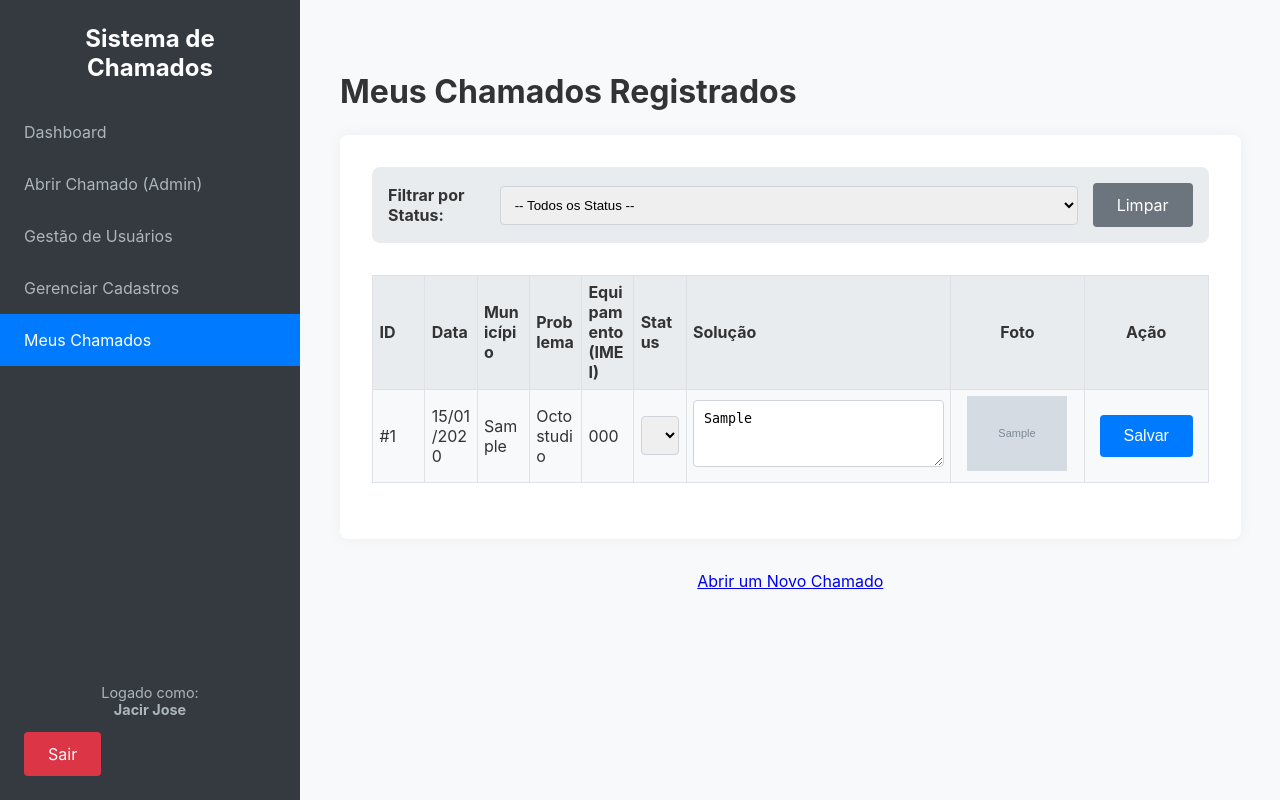
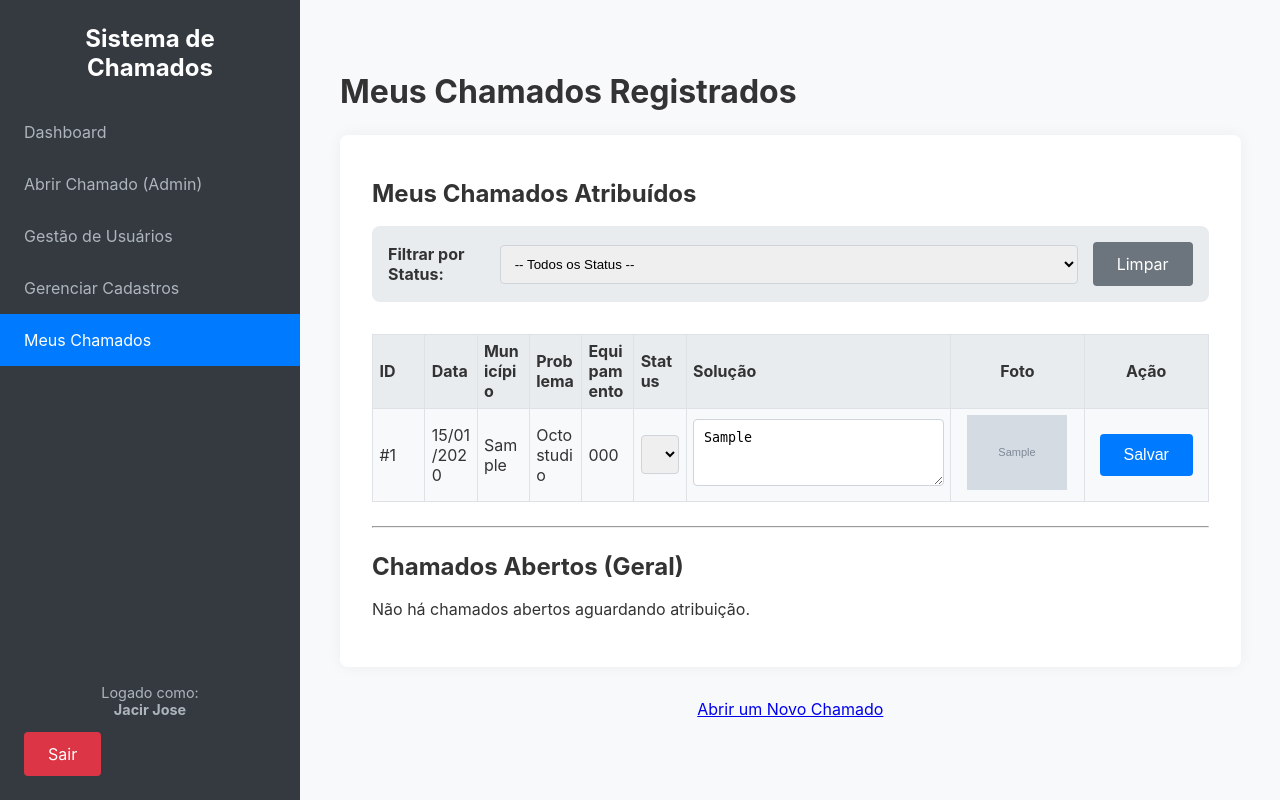
Before and after one commit to jacirjl/chamados, a Flask app: page /meus_chamados in a window 1280 px wide. Run offline with Flask 3, Linux system fonts and the light colour scheme; a user stored in the database is signed in; data comes from the database, SQL or seed files in the repository; both versions use the stored data as it was after the commit; tables that the repository leaves empty hold one stand-in row (values such as "Sample post"); grey boxes marked "Sample" are stand-in pictures.

```diff
--- a/app.py
+++ b/app.py
@@ -78,8 +78,11 @@ def index():
         return redirect(url_for('dashboard'))
 
     db = get_db()
-    equipamentos = db.execute('SELECT * FROM equipamentos WHERE municipio = ? AND situacao NOT IN (?, ?, ?)',
-                              (g.user['municipio'], 'Perdido', 'Roubado', 'Danificado')).fetchall()
+    # ALTERAÇÃO AQUI: Removemos o filtro de situação
+    equipamentos = db.execute(
+        'SELECT * FROM equipamentos WHERE municipio = ?',
+        (g.user['municipio'],)
+    ).fetchall()
     tipos_problema = db.execute('SELECT * FROM tipos_problema ORDER BY nome').fetchall()
     db.close()
 
@@ -98,8 +101,11 @@ def abrir_chamado_admin():
 
     equipamentos = []
     if municipio_selecionado:
-        equipamentos = db.execute('SELECT * FROM equipamentos WHERE municipio = ? AND situacao NOT IN (?, ?, ?)',
-                                  (municipio_selecionado, 'Perdido', 'Roubado', 'Danificado')).fetchall()
+        # ALTERAÇÃO AQUI: Removemos o filtro de situação
+        equipamentos = db.execute(
+            'SELECT * FROM equipamentos WHERE municipio = ?',
+            (municipio_selecionado,)
+        ).fetchall()
 
     db.close()
     return render_template('chamado.html', equipamentos=equipamentos, tipos_problema=tipos_problema,
@@ -205,12 +211,11 @@ def submit_chamado():
 def meus_chamados():
     db = get_db()
     status_options = db.execute('SELECT * FROM status ORDER BY id').fetchall()
-
-    # Pega o filtro da URL, se existir (ex: /meus_chamados?status=2)
     status_filter_id = request.args.get('status', None, type=int)
 
-    query = """
-        SELECT c.id, c.timestamp, c.municipio, c.smartphone_imei, c.observacoes, c.foto, c.solucao, c.status_id,
+    base_query = """
+        SELECT c.id, c.timestamp, c.municipio, c.solicitante_email, c.smartphone_imei,
+               c.observacoes, c.foto, c.solucao, c.status_id, c.admin_responsavel_id,
                s.nome as status_nome,
                tp.nome as tipo_problema_nome
         FROM chamados c
@@ -218,31 +223,40 @@ def meus_chamados():
         JOIN tipos_problema tp ON c.tipo_problema_id = tp.id
     """
 
-    params = []
-    conditions = []
+    if g.user['is_admin']:
+        status_aberto_id_row = db.execute("SELECT id FROM status WHERE nome = 'Aberto'").fetchone()
+        status_aberto_id = status_aberto_id_row['id'] if status_aberto_id_row else 1
 
-    # Adiciona filtro por usuário (se não for admin)
-    if not g.user['is_admin']:
-        conditions.append("c.solicitante_email = ?")
-        params.append(g.user['email'])
+        params_atribuidos = [g.user['id']]
+        query_atribuidos_conditions = " WHERE c.admin_responsavel_id = ?"
+        if status_filter_id:
+            query_atribuidos_conditions += " AND c.status_id = ?"
+            params_atribuidos.append(status_filter_id)
 
-    # Adiciona filtro por status (se selecionado na URL)
-    if status_filter_id:
-        conditions.append("c.status_id = ?")
-        params.append(status_filter_id)
+        query_atribuidos = base_query + query_atribuidos_conditions + " ORDER BY c.timestamp DESC"
+        chamados_atribuidos = db.execute(query_atribuidos, tuple(params_atribuidos)).fetchall()
 
-    # Constrói a cláusula WHERE se houver condições
-    if conditions:
-        query += " WHERE " + " AND ".join(conditions)
+        query_gerais = f"{base_query} WHERE c.admin_responsavel_id IS NULL AND c.status_id = ? ORDER BY c.timestamp DESC"
+        chamados_gerais = db.execute(query_gerais, (status_aberto_id,)).fetchall()
 
-    query += " ORDER BY c.timestamp DESC"
+        db.close()
+        return render_template('meus_chamados.html',
+                               chamados_atribuidos=chamados_atribuidos,
+                               chamados_gerais=chamados_gerais,
+                               status_options=status_options,
+                               status_filter_id=status_filter_id)
+    else:
+        params = [g.user['email']]
+        query_conditions = " WHERE c.solicitante_email = ?"
+        if status_filter_id:
+            query_conditions += " AND c.status_id = ?"
+            params.append(status_filter_id)
 
-    todos_chamados = db.execute(query, tuple(params)).fetchall()
-    db.close()
-
-    # Passa o filtro de volta para o template para que ele possa manter o dropdown selecionado
-    return render_template('meus_chamados.html', chamados=todos_chamados, status_options=status_options,
-                           status_filter_id=status_filter_id)
+        query = base_query + query_conditions + " ORDER BY c.timestamp DESC"
+        todos_chamados = db.execute(query, tuple(params)).fetchall()
+        db.close()
+        return render_template('meus_chamados.html', chamados=todos_chamados, status_options=status_options,
+                               status_filter_id=status_filter_id)
 
 
 @app.route('/uploads/<path:filename>')
@@ -262,6 +276,26 @@ def update_chamado(chamado_id):
     db.commit()
     db.close()
     flash(f'Chamado #{chamado_id} atualizado com sucesso!', 'success')
+    return redirect(url_for('meus_chamados'))
+
+
+@app.route('/chamado/capturar/<int:chamado_id>', methods=['POST'])
+@login_required
+@admin_required
+def capturar_chamado(chamado_id):
+    db = get_db()
+    status_em_andamento = db.execute("SELECT id FROM status WHERE nome = 'Em Andamento'").fetchone()
+    if not status_em_andamento:
+        flash('Status "Em Andamento" não encontrado no sistema.', 'danger')
+        return redirect(url_for('meus_chamados'))
+
+    db.execute(
+        'UPDATE chamados SET admin_responsavel_id = ?, status_id = ? WHERE id = ?',
+        (g.user['id'], status_em_andamento['id'], chamado_id)
+    )
+    db.commit()
+    db.close()
+    flash(f'Chamado #{chamado_id} capturado com sucesso!', 'success')
     return redirect(url_for('meus_chamados'))
 
 
--- a/database.py
+++ b/database.py
@@ -46,6 +46,7 @@ def setup_tables():
         must_reset_password BOOLEAN DEFAULT 1, is_admin BOOLEAN DEFAULT 0
     );
     ''')
+    print("Tabela 'users' criada/verificada.")
 
     cursor.execute('DROP TABLE IF EXISTS equipamentos')
     cursor.execute('''
@@ -71,8 +72,10 @@ def setup_tables():
         status_id INTEGER NOT NULL,
         foto TEXT,
         solucao TEXT,
+        admin_responsavel_id INTEGER,
         FOREIGN KEY (tipo_problema_id) REFERENCES tipos_problema (id),
-        FOREIGN KEY (status_id) REFERENCES status (id)
+        FOREIGN KEY (status_id) REFERENCES status (id),
+        FOREIGN KEY (admin_responsavel_id) REFERENCES users (id)
     );
     ''')
     print("Tabela 'chamados' atualizada/verificada.")
--- a/templates/meus_chamados.html
+++ b/templates/meus_chamados.html
@@ -16,6 +16,10 @@
         {% endif %}
     {% endwith %}
 
+    {% if user.is_admin %}
+        <div class="admin-chamados-section">
+            <h2>Meus Chamados Atribuídos</h2>
+
             <form method="get" class="filter-form">
                 <label for="status">Filtrar por Status:</label>
                 <select name="status" id="status" onchange="this.form.submit()">
@@ -29,53 +33,117 @@
                 <a href="{{ url_for('meus_chamados') }}" class="button-link" style="background-color: #6c757d;">Limpar</a>
             </form>
 
+            {% if chamados_atribuidos %}
+                <table>
+                    <thead>
+                        <tr>
+                            <th>ID</th><th>Data</th><th>Município</th><th>Problema</th><th>Equipamento</th><th>Status</th><th class="col-solucao">Solução</th><th class="col-foto">Foto</th><th class="col-acao">Ação</th>
+                        </tr>
+                    </thead>
+                    <tbody>
+                        {% for chamado in chamados_atribuidos %}
+                        <tr>
+                          <form action="{{ url_for('update_chamado', chamado_id=chamado.id) }}" method="post">
+                            <td>#{{ chamado.id }}</td><td>{{ chamado.timestamp.split(' ')[0].split('-') | reverse | join('/') }}</td><td>{{ chamado.municipio }}</td>
+                            <td>{{ chamado.tipo_problema_nome }}</td><td>{{ chamado.smartphone_imei }}</td>
+                            <td>
+                                <select name="status">
+                                    {% for option in status_options %}<option value="{{ option.id }}" {% if option.id == chamado.status_id %}selected{% endif %}>{{ option.nome }}</option>{% endfor %}
+                                </select>
+                            </td>
+                            <td class="col-solucao"><textarea name="solucao" rows="3" placeholder="Digite a solução...">{{ chamado.solucao or '' }}</textarea></td>
+                            <td class="col-foto">
+                                {% if chamado.foto %}<a href="{{ url_for('display_image', filename=chamado.foto) }}" target="_blank"><img src="{{ url_for('display_image', filename=chamado.foto) }}" alt="Foto" width="100"></a>
+                                {% else %}Sem anexo{% endif %}
+                            </td>
+                            <td class="col-acao"><button type="submit">Salvar</button></td>
+                          </form>
+                        </tr>
+                        {% endfor %}
+                    </tbody>
+                </table>
+            {% else %}
+                <p>Você não tem nenhum chamado atribuído no momento (ou nenhum que corresponda ao filtro).</p>
+            {% endif %}
+        </div>
+
+        <hr>
+
+        <div class="admin-chamados-section">
+            <h2>Chamados Abertos (Geral)</h2>
+            {% if chamados_gerais %}
+                <table>
+                    <thead>
+                        <tr>
+                            <th>ID</th><th>Data</th><th>Solicitante</th><th>Município</th><th>Problema</th><th>Equipamento</th><th>Ação</th>
+                        </tr>
+                    </thead>
+                    <tbody>
+                        {% for chamado in chamados_gerais %}
+                        <tr>
+                            <td>#{{ chamado.id }}</td><td>{{ chamado.timestamp.split(' ')[0].split('-') | reverse | join('/') }}</td><td>{{ chamado.solicitante_email }}</td>
+                            <td>{{ chamado.municipio }}</td><td>{{ chamado.tipo_problema_nome }}</td><td>{{ chamado.smartphone_imei }}</td>
+                            <td class="col-acao">
+                                <form action="{{ url_for('capturar_chamado', chamado_id=chamado.id) }}" method="post">
+                                    <button type="submit">Capturar</button>
+                                </form>
+                            </td>
+                        </tr>
+                        {% endfor %}
+                    </tbody>
+                </table>
+            {% else %}
+                <p>Não há chamados abertos aguardando atribuição.</p>
+            {% endif %}
+        </div>
+
+    {% else %}
+        <form method="get" class="filter-form">
+            <label for="status">Filtrar por Status:</label>
+            <select name="status" id="status" onchange="this.form.submit()">
+                <option value="">-- Todos os Status --</option>
+                {% for option in status_options %}<option value="{{ option.id }}" {% if option.id == status_filter_id %}selected{% endif %}>{{ option.nome }}</option>{% endfor %}
+            </select>
+            <a href="{{ url_for('meus_chamados') }}" class="button-link" style="background-color: #6c757d;">Limpar</a>
+        </form>
+
         {% if chamados %}
             <table>
                 <thead>
                     <tr>
-                    <th>ID</th>
-                    <th>Data</th>
-                    <th>Município</th>
-                    <th>Problema</th>
-                    <th>Equipamento (IMEI)</th>
-                    <th>Status</th>
-                    <th class="col-solucao">Solução</th>
-                    <th class="col-foto">Foto</th>
-                    <th class="col-acao">Ação</th>
+                        <th>Data</th><th>Município</th><th>Problema</th><th>Equipamento</th><th>Status</th><th class="col-solucao">Solução</th><th class="col-foto">Foto</th><th class="col-acao">Ação</th>
                     </tr>
                 </thead>
                 <tbody>
                     {% for chamado in chamados %}
                     <tr>
                       <form action="{{ url_for('update_chamado', chamado_id=chamado.id) }}" method="post">
-                    <td>#{{ chamado.id }}</td>
                         <td>{{ chamado.timestamp.split(' ')[0].split('-') | reverse | join('/') }}</td>
                         <td>{{ chamado.municipio }}</td>
                         <td>{{ chamado.tipo_problema_nome }}</td>
                         <td>{{ chamado.smartphone_imei }}</td>
+
+                        {% if chamado.status_nome == 'Aberto' %}
                             <td>
                                 <select name="status">
-                            {% for option in status_options %}
-                                <option value="{{ option.id }}" {% if option.id == chamado.status_id %}selected{% endif %}>
-                                    {{ option.nome }}
-                                </option>
-                            {% endfor %}
+                                    {% for option in status_options %}<option value="{{ option.id }}" {% if option.id == chamado.status_id %}selected{% endif %}>{{ option.nome }}</option>{% endfor %}
                                 </select>
                             </td>
-                    <td class="col-solucao">
-                        <textarea name="solucao" rows="3" placeholder="Digite a solução aqui...">{{ chamado.solucao or '' }}</textarea>
-                    </td>
+                            <td class="col-solucao"><textarea name="solucao" rows="3" placeholder="Digite a solução...">{{ chamado.solucao or '' }}</textarea></td>
+                        {% else %}
+                            <td>{{ chamado.status_nome }}</td>
+                            <td class="col-solucao">{{ chamado.solucao or 'Não informada' }}</td>
+                        {% endif %}
+
                         <td class="col-foto">
-                        {% if chamado.foto %}
-                            <a href="{{ url_for('display_image', filename=chamado.foto) }}" target="_blank">
-                                <img src="{{ url_for('display_image', filename=chamado.foto) }}" alt="Foto do chamado" width="100">
-                            </a>
-                        {% else %}
-                            Sem anexo
-                        {% endif %}
+                            {% if chamado.foto %}<a href="{{ url_for('display_image', filename=chamado.foto) }}" target="_blank"><img src="{{ url_for('display_image', filename=chamado.foto) }}" alt="Foto" width="100"></a>{% else %}Sem anexo{% endif %}
                         </td>
                         <td class="col-acao">
+                            {% if chamado.status_nome == 'Aberto' %}
                                 <button type="submit">Salvar</button>
+                            {% else %}
+                                <button type="submit" disabled>Salvar</button>
+                            {% endif %}
                         </td>
                       </form>
                     </tr>
@@ -83,7 +151,8 @@
                 </tbody>
             </table>
         {% else %}
-        <p style="text-align: center; margin-top: 1em;">Nenhum chamado encontrado com os filtros selecionados.</p>
+            <p style="text-align: center; margin-top: 1em;">Nenhum chamado encontrado.</p>
+        {% endif %}
     {% endif %}
 </div>
 
```
Also changed, not shown: instance/chamados.db, 1 other file. Lines whose indentation alone changed are shown as unchanged.
